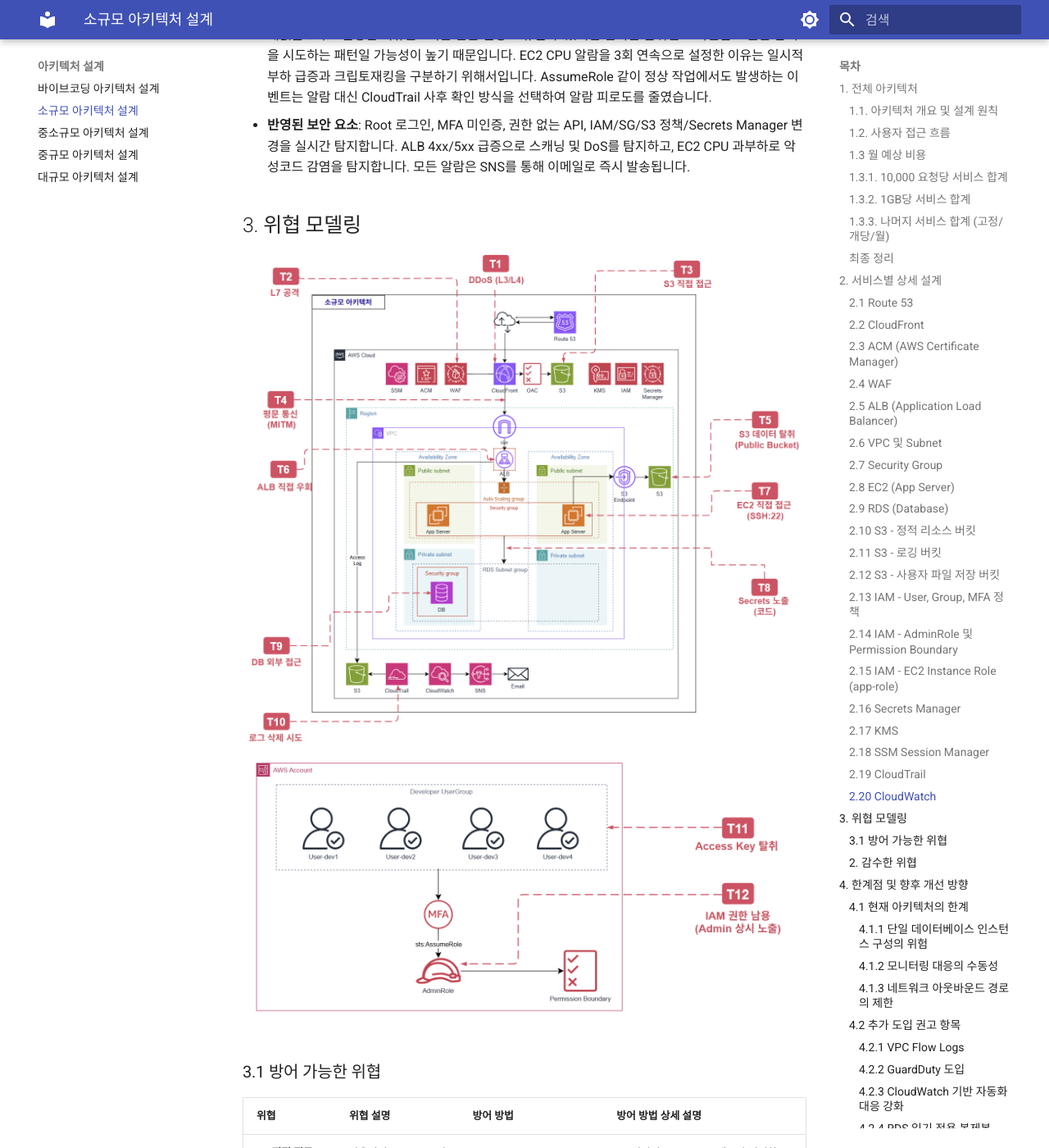
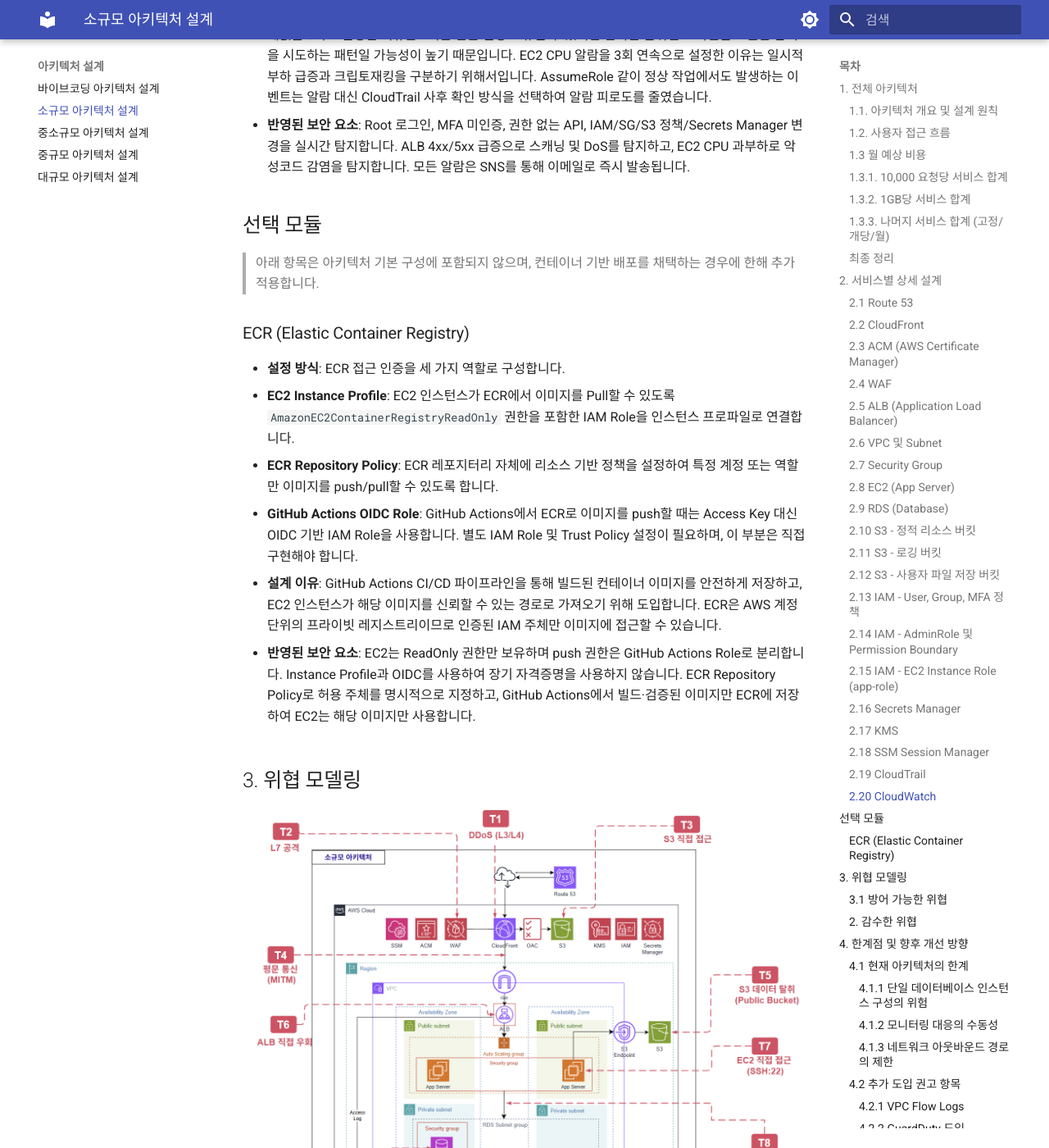
Before and after one commit to UniteLiveDisperseDie/secure-cloud-architecture-docs, an MkDocs documentation site: the page built from docs/03-architecture/02-startup.md, in a window 1280 px wide and 1400 px high, scrolled down 11356 px. Shown: the whole window at 82% size. Built offline with MkDocs 1.6.1 and Material for MkDocs 9.7.7, drawn with Linux system fonts in a browser that asks for light colours.

Commit message:
feat: git-action 추가/ECR 추가

```diff
--- a/docs/03-architecture/02-startup.md
+++ b/docs/03-architecture/02-startup.md
@@ -202,6 +202,21 @@
 - **설계 이유**: 보안 위협 탐지에 직접 연관된 이벤트만 알람 대상으로 선정했습니다. Access Denied 임계값을 5회로 설정한 이유는 1회는 단순 설정 오류일 수 있지만 반복은 탈취된 크리덴셜로 권한 탐색을 시도하는 패턴일 가능성이 높기 때문입니다. EC2 CPU 알람을 3회 연속으로 설정한 이유는 일시적 부하 급증과 크립토재킹을 구분하기 위해서입니다. AssumeRole 같이 정상 작업에서도 발생하는 이벤트는 알람 대신 CloudTrail 사후 확인 방식을 선택하여 알람 피로도를 줄였습니다.
 - **반영된 보안 요소**: Root 로그인, MFA 미인증, 권한 없는 API, IAM/SG/S3 정책/Secrets Manager 변경을 실시간 탐지합니다. ALB 4xx/5xx 급증으로 스캐닝 및 DoS를 탐지하고, EC2 CPU 과부하로 악성코드 감염을 탐지합니다. 모든 알람은 SNS를 통해 이메일로 즉시 발송됩니다.
 
+## 선택 모듈
+
+> 아래 항목은 아키텍처 기본 구성에 포함되지 않으며, 컨테이너 기반 배포를 채택하는 경우에 한해 추가 적용합니다.
+
+### ECR (Elastic Container Registry)
+
+- **설정 방식**: ECR 접근 인증을 세 가지 역할로 구성합니다.
+  - **EC2 Instance Profile**: EC2 인스턴스가 ECR에서 이미지를 Pull할 수 있도록 `AmazonEC2ContainerRegistryReadOnly` 권한을 포함한 IAM Role을 인스턴스 프로파일로 연결합니다.
+  - **ECR Repository Policy**: ECR 레포지터리 자체에 리소스 기반 정책을 설정하여 특정 계정 또는 역할만 이미지를 push/pull할 수 있도록 합니다.
+  - **GitHub Actions OIDC Role**: GitHub Actions에서 ECR로 이미지를 push할 때는 Access Key 대신 OIDC 기반 IAM Role을 사용합니다. 별도 IAM Role 및 Trust Policy 설정이 필요하며, 이 부분은 직접 구현해야 합니다.
+
+- **설계 이유**: GitHub Actions CI/CD 파이프라인을 통해 빌드된 컨테이너 이미지를 안전하게 저장하고, EC2 인스턴스가 해당 이미지를 신뢰할 수 있는 경로로 가져오기 위해 도입합니다. ECR은 AWS 계정 단위의 프라이빗 레지스트리이므로 인증된 IAM 주체만 이미지에 접근할 수 있습니다.
+
+- **반영된 보안 요소**: EC2는 ReadOnly 권한만 보유하며 push 권한은 GitHub Actions Role로 분리합니다. Instance Profile과 OIDC를 사용하여 장기 자격증명을 사용하지 않습니다. ECR Repository Policy로 허용 주체를 명시적으로 지정하고, GitHub Actions에서 빌드·검증된 이미지만 ECR에 저장하여 EC2는 해당 이미지만 사용합니다.
+
 ## 3. 위협 모델링
 
 ![위협 모델링 다이어그램](../images/architecture/startup/thread_modeling.png)
```
Also changed, not shown: docs/03-architecture/01-hobby.md (+90 -0 lines), docs/images/architecture/hobby/architecture.png.
